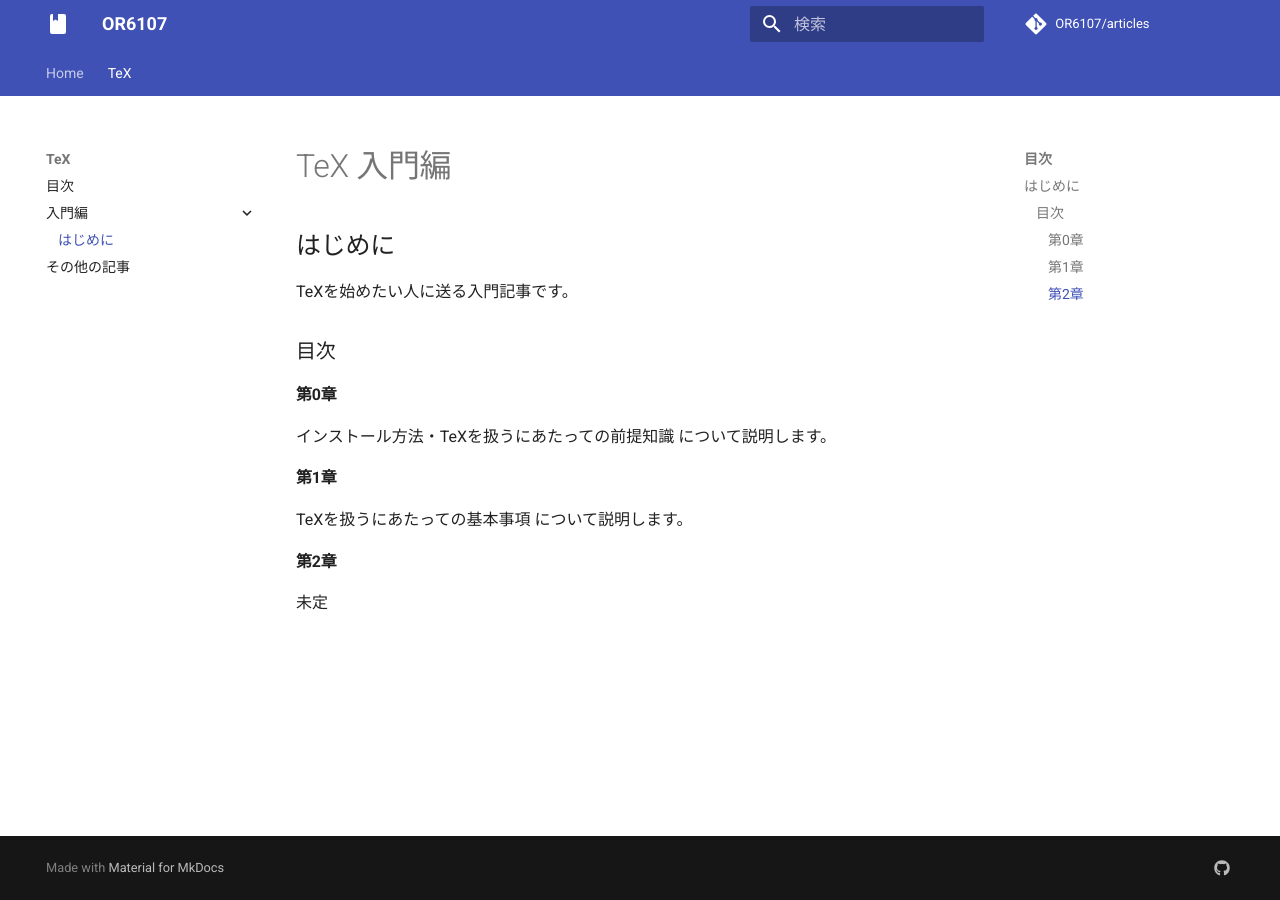
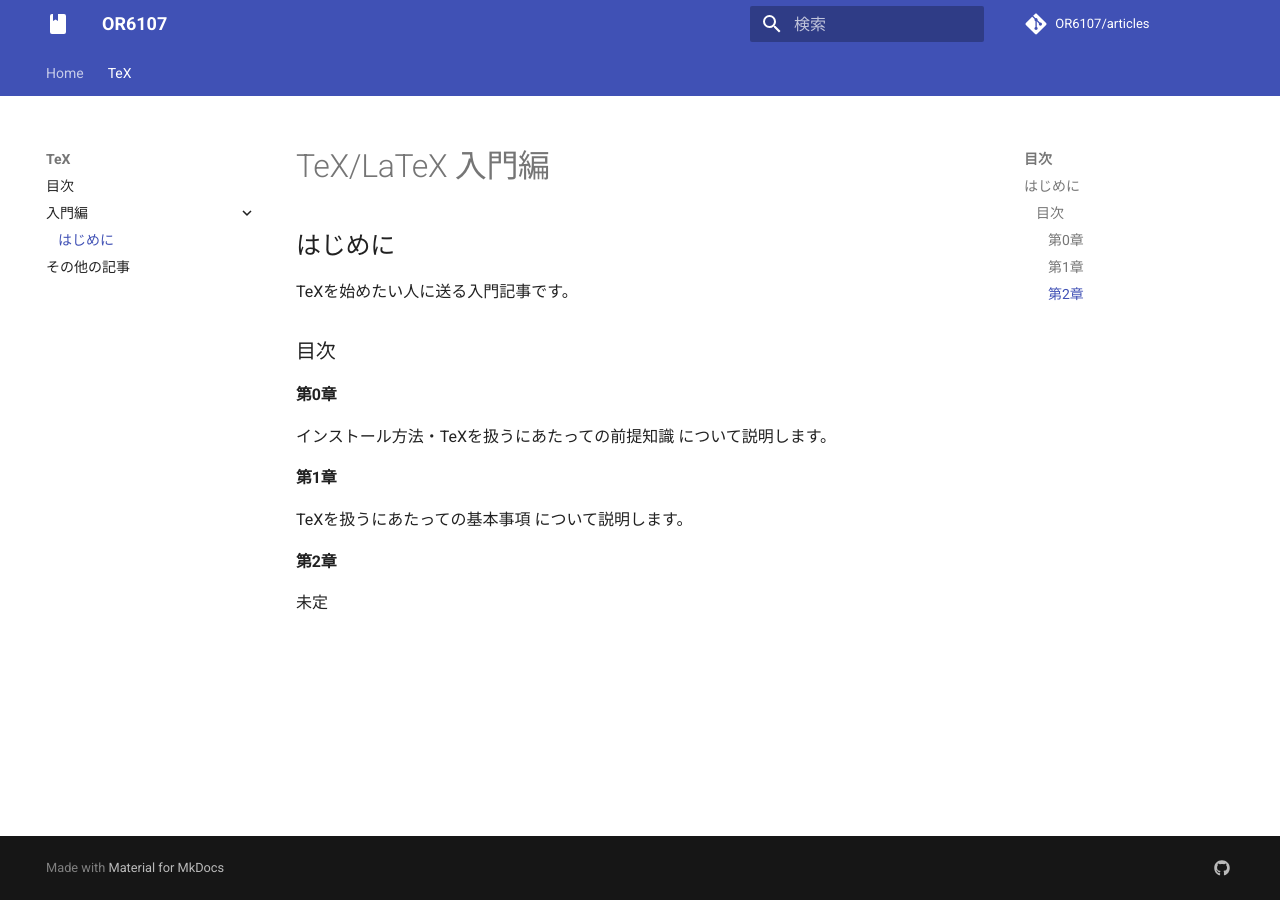
Before and after one commit to OR6107/articles, an MkDocs documentation site: the page built from docs/tex/beginner/index.md, in a window 1280 px wide. Built offline with MkDocs 1.6.1 and Material for MkDocs 9.7.7, drawn with Linux system fonts in a browser that asks for light colours; comment, search, counter and statistics services are not loaded.

Commit message:
Change title

```diff
--- a/docs/tex/beginner/index.md
+++ b/docs/tex/beginner/index.md
@@ -1,4 +1,4 @@
-TeX 入門編
+TeX/LaTeX 入門編
 ===
 
 ## はじめに
```
Also changed, not shown: docs/tex/index.md (+1 -1 lines).
